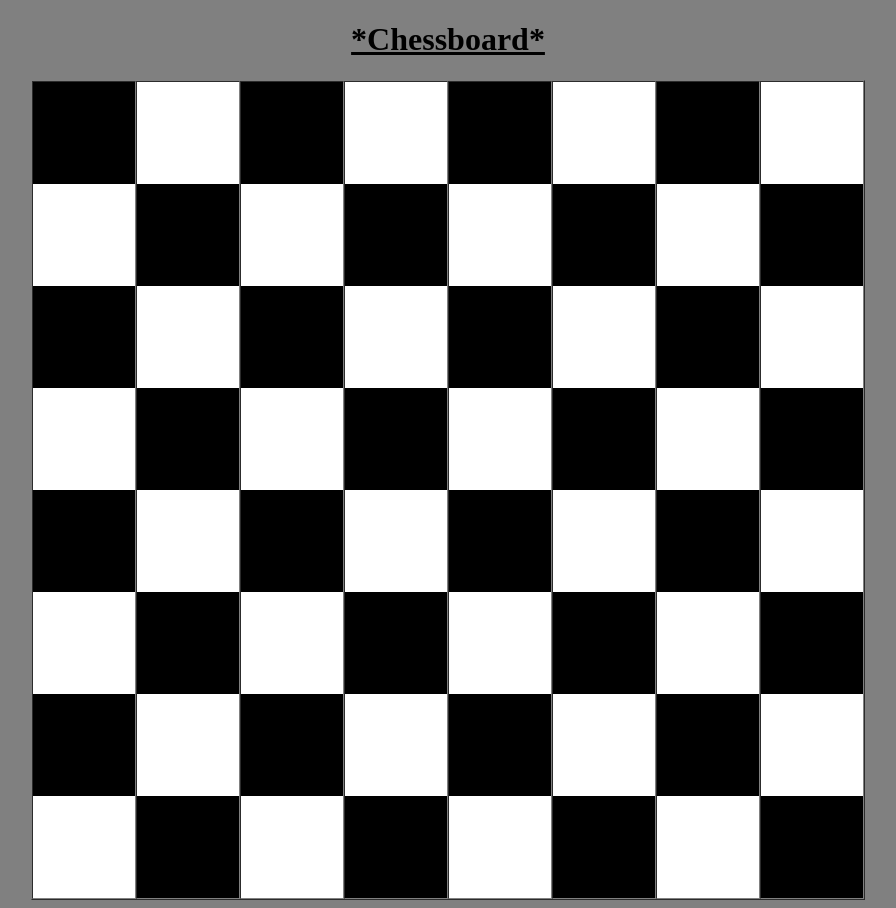
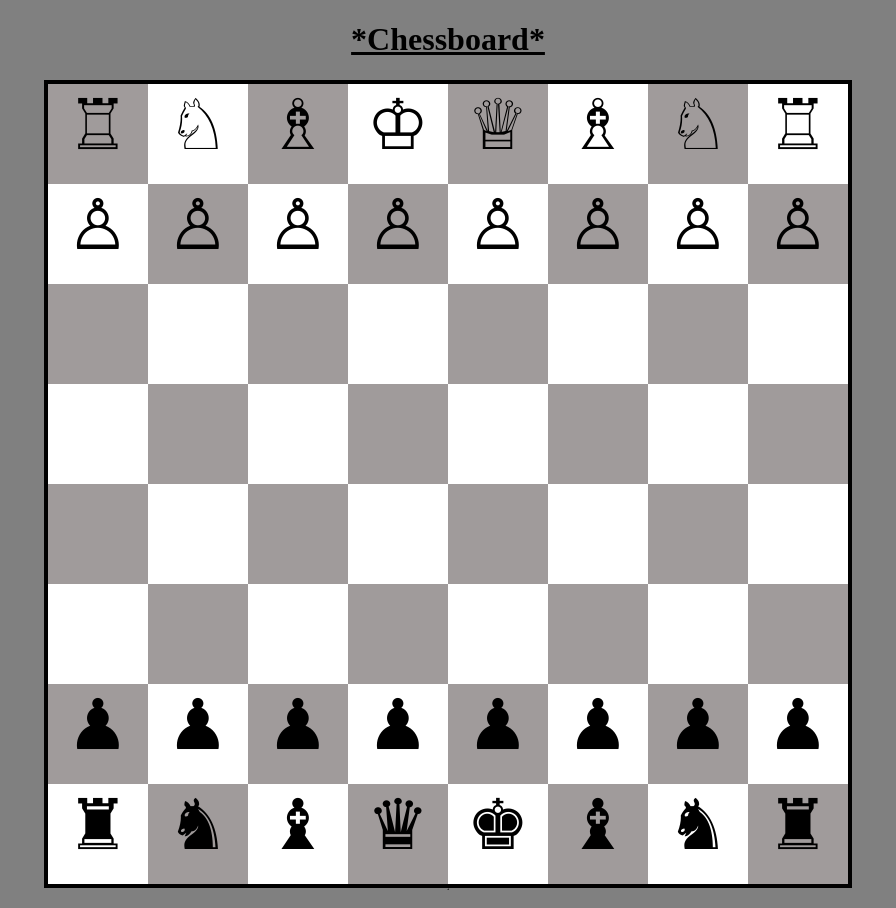
Before and after one commit to Aftab-7569/html, a plain HTML site: page aftab.html/17 july 2025/boxes/chessboard.html in a window 1280 px wide. Shown: the whole page, without its empty margins (192-1088 px from the left). Drawn offline with Linux system fonts and the light colour scheme.

Commit message:
Add files via upload

```diff
--- a/aftab.html/17 july 2025/boxes/chessboard.html
+++ b/aftab.html/17 july 2025/boxes/chessboard.html
@@ -10,8 +10,28 @@
     <center>
         <h1><u>*Chessboard*</u></h1>
     <table border="1" cellpadding="0" cellspacing="0">
-        <tr>
-            <td>
+          <div class="outer_box">
+         <div class="row">
+                <div class="black">&#9814</div>
+                <div class="white">&#9816</div>
+                <div class="black">&#9815</div>
+                <div class="white">&#9812</div>
+                <div class="black">&#9813</div>
+                <div class="white">&#9815</div>
+                <div class="black">&#9816</div>
+                <div class="white">&#9814</div>
+         </div>
+            <div class="row">
+                <div class="white">&#9817</div>
+                <div class="black">&#9817</div>
+                <div class="white">&#9817</div>
+                <div class="black">&#9817</div>
+                <div class="white">&#9817</div>
+                <div class="black">&#9817</div>
+                <div class="white">&#9817</div>
+                <div class="black">&#9817</div>
+            </div>
+            <div class="row">
                 <div class="black"></div>
                 <div class="white"></div>
                 <div class="black"></div>
@@ -20,8 +40,8 @@
                 <div class="white"></div>
                 <div class="black"></div>
                 <div class="white"></div>
-            </td>
-            <td>
+            </div>
+            <div class="row">
                 <div class="white"></div>
                 <div class="black"></div>
                 <div class="white"></div>
@@ -30,8 +50,8 @@
                 <div class="black"></div>
                 <div class="white"></div>
                 <div class="black"></div>
-            </td>
-            <td>
+            </div>
+            <div class="row">
                 <div class="black"></div>
                 <div class="white"></div>
                 <div class="black"></div>
@@ -40,8 +60,8 @@
                 <div class="white"></div>
                 <div class="black"></div>
                 <div class="white"></div>
-            </td>
-            <td>
+            </div>
+            <div class="row">
                 <div class="white"></div>
                 <div class="black"></div>
                 <div class="white"></div>
@@ -50,48 +70,28 @@
                 <div class="black"></div>
                 <div class="white"></div>
                 <div class="black"></div>
-            </td>
-            <td>
-                <div class="black"></div>
-                <div class="white"></div>
-                <div class="black"></div>
-                <div class="white"></div>
-                <div class="black"></div>
-                <div class="white"></div>
-                <div class="black"></div>
-                <div class="white"></div>
-            </td>
-            <td>
-                <div class="white"></div>
-                <div class="black"></div>
-                <div class="white"></div>
-                <div class="black"></div>
-                <div class="white"></div>
-                <div class="black"></div>
-                <div class="white"></div>
-                <div class="black"></div>
-            </td>
-            <td>
-                <div class="black"></div>
-                <div class="white"></div>
-                <div class="black"></div>
-                <div class="white"></div>
-                <div class="black"></div>
-                <div class="white"></div>
-                <div class="black"></div>
-                <div class="white"></div>
-            </td>
-            <td>
-                <div class="white"></div>
-                <div class="black"></div>
-                <div class="white"></div>
-                <div class="black"></div>
-                <div class="white"></div>
-                <div class="black"></div>
-                <div class="white"></div>
-                <div class="black"></div>
-            </td>
-        </tr>
+            </div>
+            <div class="row">
+                <div class="black">&#9823</div>
+                <div class="white">&#9823</div>
+                <div class="black">&#9823</div>
+                <div class="white">&#9823</div>
+                <div class="black">&#9823</div>
+                <div class="white">&#9823</div>
+                <div class="black">&#9823</div>
+                <div class="white">&#9823</div>
+            </div>
+            <div class="row">
+                <div class="white">&#9820</div>
+                <div class="black">&#9822</div>
+                <div class="white">&#9821</div>
+                <div class="black">&#9819</div>
+                <div class="white">&#9818</div>
+                <div class="black">&#9821</div>
+                <div class="white">&#9822</div>
+                <div class="black">&#9820</div>
+            </div>
+        </div>
            </center>
     </table>
 </body>
--- a/aftab.html/17 july 2025/boxes/css/style.css
+++ b/aftab.html/17 july 2025/boxes/css/style.css
@@ -1,13 +1,30 @@
+.outer_box{
+    height: 800px;
+    width: 800px;
+    border: solid 4px black;
+    margin: auto;
+}
+
+.row{
+    height: 100px;
+    width: 800px;
+    background-color: blue;
+
+}
+
 .black{
-    background: black;
     height: 100px;
     width: 100px;
-    border: solid 1px black;
+    background-color: rgb(160, 155, 155);
+    float: left;
+    text-align: center;
+    font-size: 70px;
 }
-
 .white{
-    background: white;
     height: 100px;
     width: 100px;
-    border: solid 1px white;
+    background-color: white;
+    float: left;
+    text-align: center;
+    font-size: 70px;
 }
```
Also changed, not shown: aftab.html/20 july 2025/ludo.html (added, +12 -0 lines), aftab.html/8 july2025/table.html (+1 -5 lines), aftab.html/20 july 2025/Css/style.css (added).
